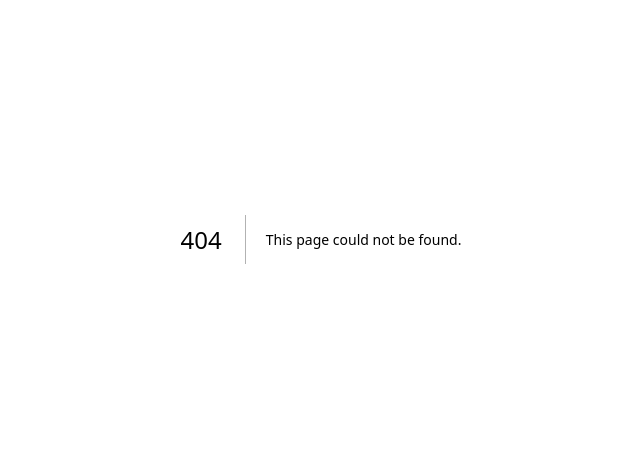
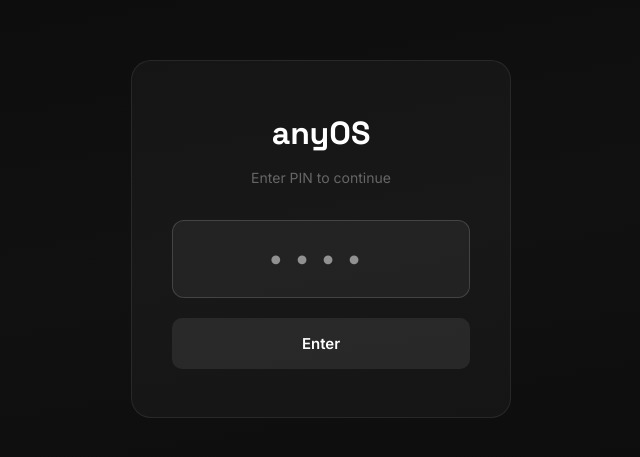
Before and after one commit to jakeylee93/anyos-website, a Next.js app: page /gate in a window 1280 px wide. Before the commit this address had no page. Shown: the part 161-618 px from the top of the page, without its empty margins (319-959 px from the left). Built offline with nearby package versions, Linux system fonts and the light colour scheme.

Commit message:
Add PIN gate (7492) protecting entire site

```diff
--- /dev/null
+++ b/app/api/auth/route.ts
@@ -0,0 +1,23 @@
+import { NextRequest, NextResponse } from 'next/server'
+
+const SITE_PIN = '7492'
+const COOKIE_NAME = 'anyos-auth'
+
+export async function POST(req: NextRequest) {
+  const body = await req.json()
+  const { pin } = body
+
+  if (pin === SITE_PIN) {
+    const response = NextResponse.json({ success: true })
+    response.cookies.set(COOKIE_NAME, 'authenticated', {
+      httpOnly: true,
+      secure: true,
+      sameSite: 'lax',
+      maxAge: 60 * 60 * 24 * 30, // 30 days
+      path: '/',
+    })
+    return response
+  }
+
+  return NextResponse.json({ success: false, error: 'Incorrect PIN' }, { status: 401 })
+}
--- /dev/null
+++ b/app/gate/page.tsx
@@ -0,0 +1,106 @@
+'use client'
+import { useState } from 'react'
+import { useRouter } from 'next/navigation'
+
+export default function GatePage() {
+  const [pin, setPin] = useState('')
+  const [error, setError] = useState(false)
+  const [loading, setLoading] = useState(false)
+  const router = useRouter()
+
+  async function handleSubmit(e: React.FormEvent) {
+    e.preventDefault()
+    setLoading(true)
+    setError(false)
+
+    const res = await fetch('/api/auth', {
+      method: 'POST',
+      headers: { 'Content-Type': 'application/json' },
+      body: JSON.stringify({ pin }),
+    })
+
+    if (res.ok) {
+      router.push('/')
+      router.refresh()
+    } else {
+      setError(true)
+      setPin('')
+      setLoading(false)
+    }
+  }
+
+  return (
+    <div style={{
+      minHeight: '100vh',
+      background: 'linear-gradient(170deg, #0a0a0a 0%, #111 50%, #0a0a0a 100%)',
+      display: 'flex', alignItems: 'center', justifyContent: 'center',
+      fontFamily: "'Inter', sans-serif",
+    }}>
+      <div style={{
+        background: 'rgba(255,255,255,0.03)',
+        border: '1px solid rgba(255,255,255,0.08)',
+        borderRadius: 20, padding: '48px 40px', maxWidth: 380, width: '100%',
+        textAlign: 'center',
+      }}>
+        <div style={{ fontSize: 32, fontWeight: 700, color: '#fff', marginBottom: 8, fontFamily: "'Space Grotesk', sans-serif" }}>
+          anyOS
+        </div>
+        <div style={{ color: '#666', fontSize: 14, marginBottom: 32 }}>
+          Enter PIN to continue
+        </div>
+
+        <form onSubmit={handleSubmit}>
+          <input
+            type="password"
+            inputMode="numeric"
+            pattern="[0-9]*"
+            maxLength={4}
+            value={pin}
+            onChange={(e) => { setPin(e.target.value.replace(/\D/g, '')); setError(false) }}
+            placeholder="••••"
+            autoFocus
+            style={{
+              width: '100%',
+              padding: '16px',
+              fontSize: 28,
+              fontWeight: 600,
+              textAlign: 'center',
+              letterSpacing: 12,
+              background: 'rgba(255,255,255,0.05)',
+              border: error ? '2px solid #ef4444' : '1px solid rgba(255,255,255,0.15)',
+              borderRadius: 12,
+              color: '#fff',
+              outline: 'none',
+              transition: 'border 0.2s',
+            }}
+          />
+          {error && (
+            <div style={{ color: '#ef4444', fontSize: 13, marginTop: 10 }}>
+              Incorrect PIN. Try again.
+            </div>
+          )}
+          <button
+            type="submit"
+            disabled={pin.length < 4 || loading}
+            style={{
+              width: '100%',
+              padding: 14,
+              marginTop: 20,
+              background: pin.length === 4 ? 'linear-gradient(135deg, #667eea 0%, #764ba2 100%)' : 'rgba(255,255,255,0.08)',
+              border: 'none',
+              borderRadius: 10,
+              color: '#fff',
+              fontSize: 15,
+              fontWeight: 600,
+              cursor: pin.length === 4 ? 'pointer' : 'not-allowed',
+              opacity: loading ? 0.6 : 1,
+              transition: 'all 0.2s',
+            }}
+          >
+            {loading ? 'Checking...' : 'Enter'}
+          </button>
+        </form>
+      </div>
+    </div>
+  )
+}
--- /dev/null
+++ b/middleware.ts
@@ -0,0 +1,38 @@
+import { NextRequest, NextResponse } from 'next/server'
+
+const SITE_PIN = '7492'
+const COOKIE_NAME = 'anyos-auth'
+const COOKIE_VALUE = 'authenticated'
+
+export function middleware(request: NextRequest) {
+  // Allow the auth API route through
+  if (request.nextUrl.pathname === '/api/auth') {
+    return NextResponse.next()
+  }
+
+  // Allow static assets through
+  if (
+    request.nextUrl.pathname.startsWith('/_next') ||
+    request.nextUrl.pathname.startsWith('/favicon') ||
+    request.nextUrl.pathname.match(/\.(ico|png|jpg|jpeg|svg|gif|webp|css|js|woff|woff2)$/)
+  ) {
+    return NextResponse.next()
+  }
+
+  // Check for auth cookie
+  const authCookie = request.cookies.get(COOKIE_NAME)
+  if (authCookie?.value === COOKIE_VALUE) {
+    return NextResponse.next()
+  }
+
+  // Redirect to gate page
+  if (request.nextUrl.pathname !== '/gate') {
+    return NextResponse.redirect(new URL('/gate', request.url))
+  }
+
+  return NextResponse.next()
+}
+
+export const config = {
+  matcher: ['/((?!_next/static|_next/image|favicon.ico).*)'],
+}
```
